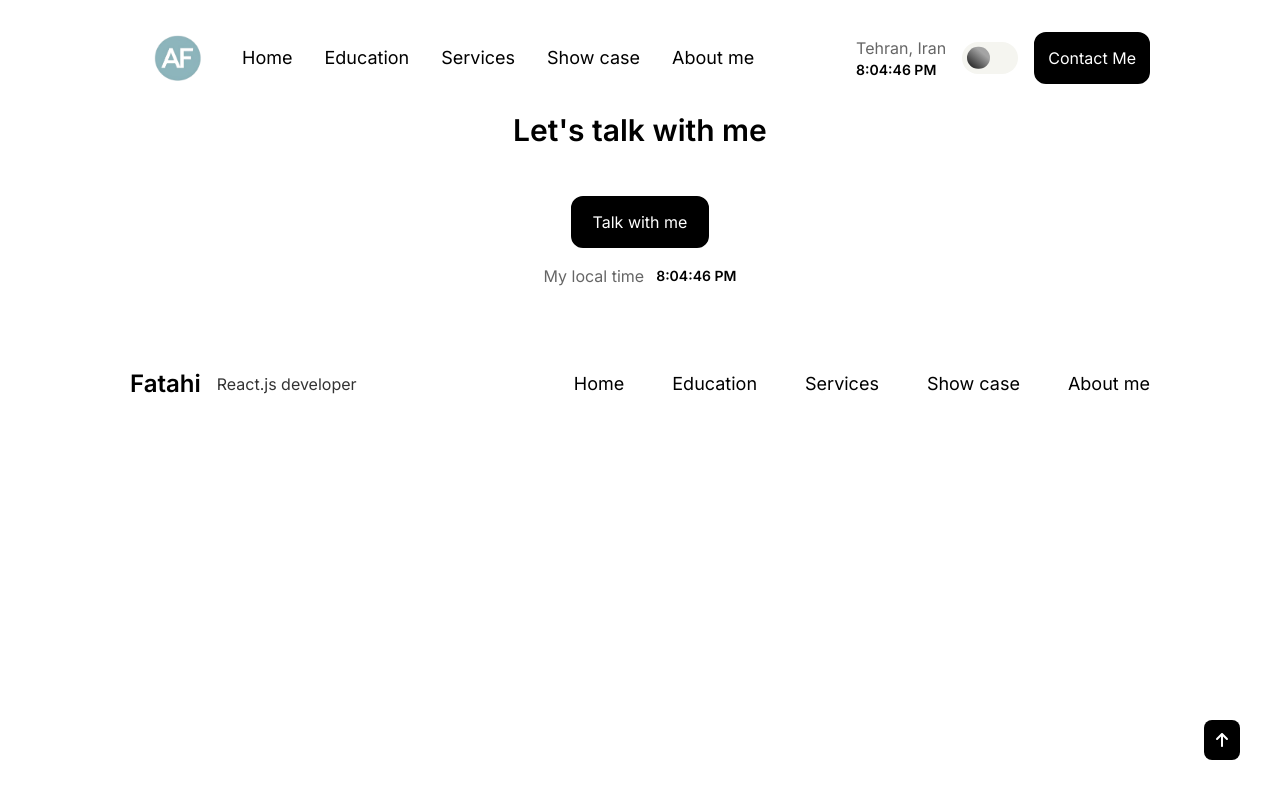
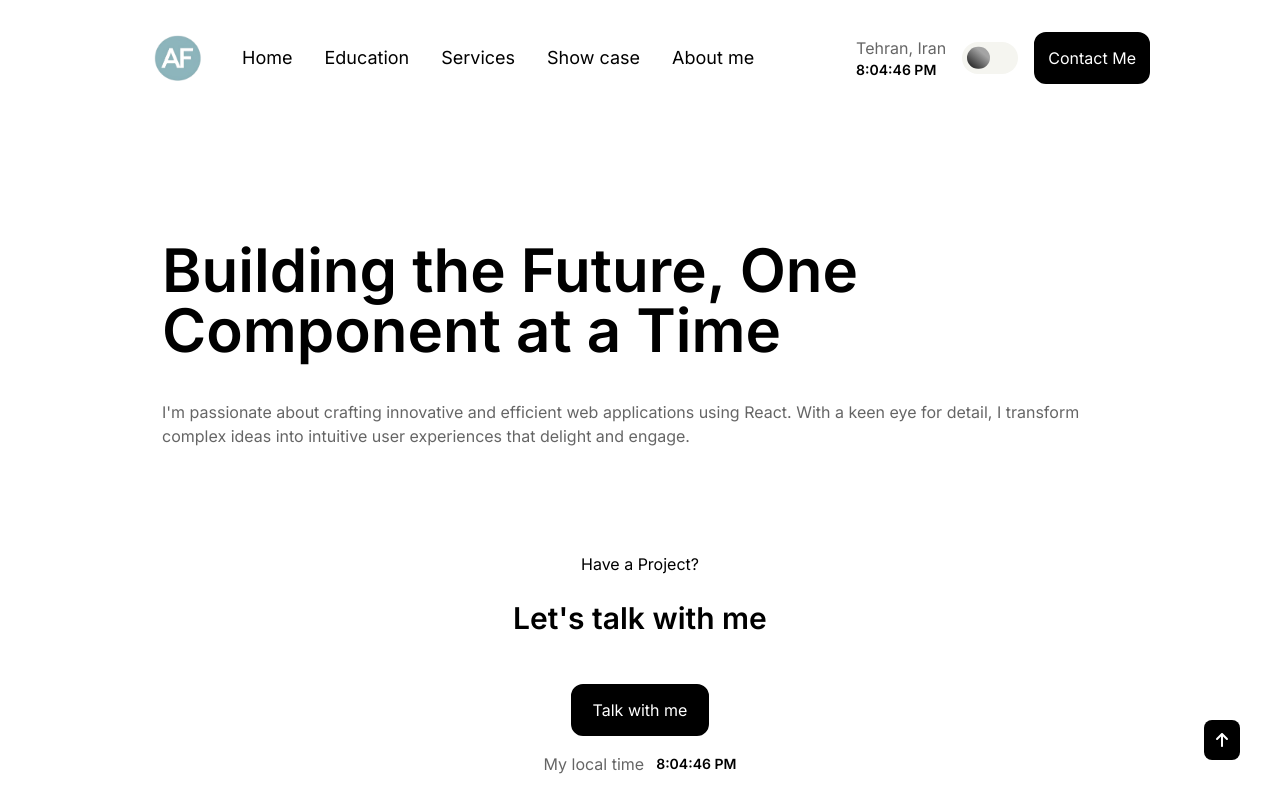
Before and after one commit to Amirmfth/Amirmfth-website, a React (Vite) app: page /services in a window 1280 px wide. Shown: the top 800 px of the page. Built offline with nearby package versions, Linux system fonts and the light colour scheme.

Commit message:
added Hero to Services page

```diff
--- a/src/pages/home-page/HomePage.jsx
+++ b/src/pages/home-page/HomePage.jsx
@@ -6,7 +6,7 @@ import Abilities from "./components/Abilities";
 
 function HomePage() {
   return (
-    <div>
+    <div className="pt-32 md:pt-60">
       <Hero />
       <EduWork />
       <Abilities />
--- a/src/pages/home-page/components/Hero.jsx
+++ b/src/pages/home-page/components/Hero.jsx
@@ -3,7 +3,7 @@ import React from "react";
 function Hero() {
   return (
     <section data-aos="fade-up" id="hero">
-      <div className="container flex flex-col mx-auto px-8 p-32  pb-10 space-y-10  md:flex-row md:items-start md:space-y-0 md:space-x-20 md:pt-60 ">
+      <div className="container flex flex-col mx-auto px-8 pb-10 space-y-10  md:flex-row md:items-start md:space-y-0 md:space-x-20  ">
         {/* Name & profile Image */}
         <div className="flex flex-col space-y-8">
           {/* Profile Image */}
--- a/src/pages/services-page/ServicesPage.jsx
+++ b/src/pages/services-page/ServicesPage.jsx
@@ -2,7 +2,7 @@ import Hero from "./components/Hero";
 
 function ServicesPage() {
   return (
-    <div>
+    <div className="pt-32 md:pt-60">
       <Hero />
     </div>
   );
--- a/src/pages/services-page/components/Hero.jsx
+++ b/src/pages/services-page/components/Hero.jsx
@@ -1,10 +1,14 @@
-
 function Hero() {
   return (
-    <div>
-
-    </div>
-  )
+    <section>
+      <div className="container flex flex-col mx-auto px-8 pb-10 space-y-10">
+        <h1 className="text-4xl font-semibold md:text-6xl">
+          Building the Future, One Component at a Time
+        </h1>
+        <p className="opacity-60">I'm passionate about crafting innovative and efficient web applications using React. With a keen eye for detail, I transform complex ideas into intuitive user experiences that delight and engage.</p>
+      </div>
+    </section>
+  );
 }
 
-export default Hero
+export default Hero;
```
